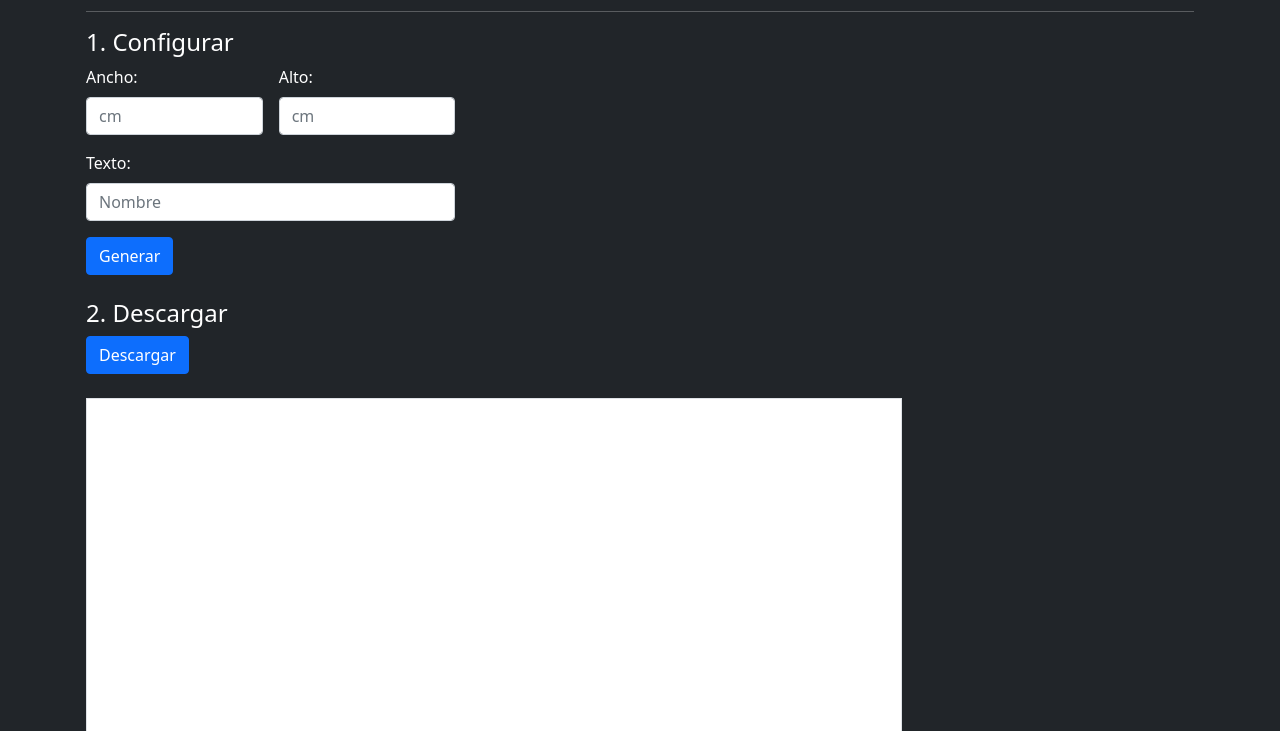
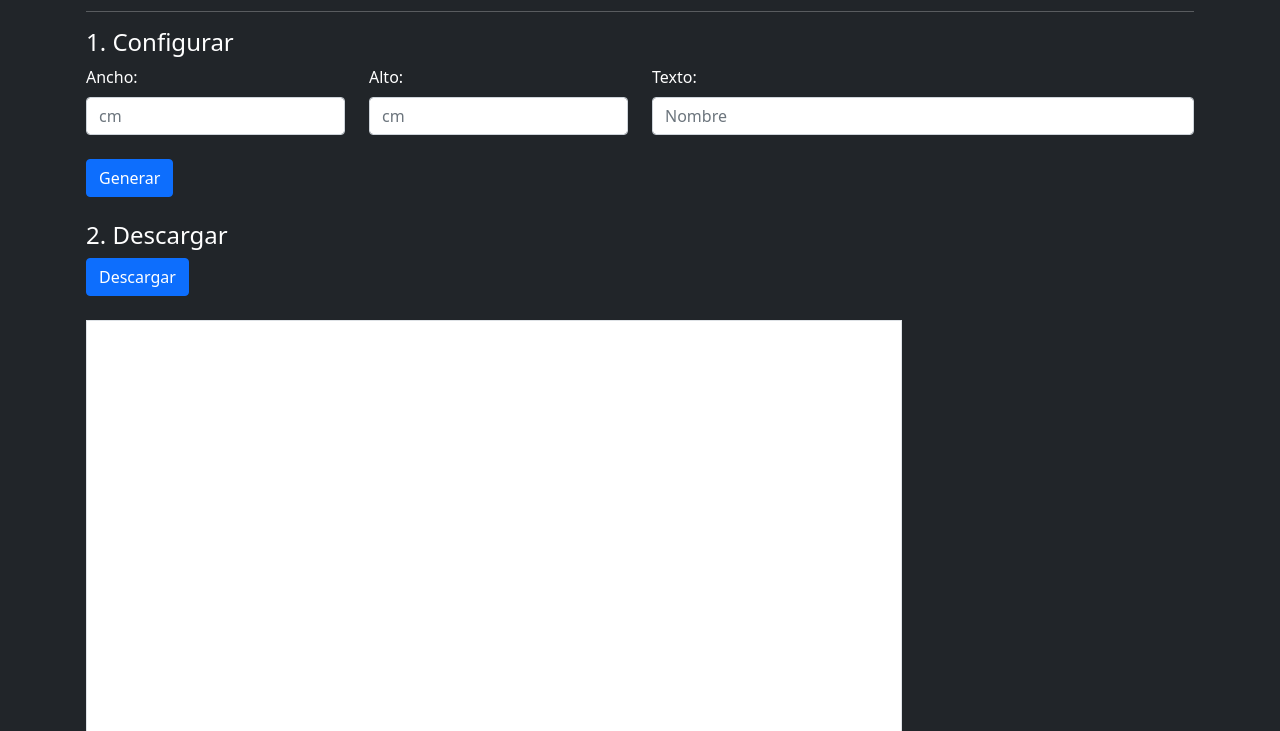
Before and after one commit to NepyLyn/ArnimexTools, a plain HTML site: page pencilLabels/pencilLabels.html in a window 1280 px wide. Shown: the part 69-800 px from the top of the page. Drawn offline with nearby package versions, Linux system fonts and the light colour scheme.

```diff
--- a/index.css
+++ b/index.css
@@ -2,8 +2,8 @@
     width: 8rem;
     height: 8rem;
     background-color: transparent;
-    border: none;
     margin-right: 4rem;
+    margin-bottom: 8rem;
 }
 
 
@@ -15,6 +15,7 @@
 
 .tools{
     flex-wrap: wrap;
+    flex-direction: row;
 }
 
 .card-title{
--- a/pencilLabels/pencilLabels.html
+++ b/pencilLabels/pencilLabels.html
@@ -38,18 +38,18 @@
       <hr />
 
       <div class="config">
-        <div class="step col-4">
+        <div class="step">
           <h4>1. Configurar</h4>
-          <form class="row g-3">
-            <div class="col-sm-6">
+          <form class="row g-4">
+            <div class="col-sm-3">
               <label for="inputEmail4" class="form-label">Ancho:</label>
               <input type="number" class="form-control" id="inputWidth" placeholder="cm">
             </div>
-            <div class="col-sm-6">
+            <div class="col-sm-3">
               <label for="inputPassword4" class="form-label">Alto:</label>
               <input type="number" class="form-control" id="inputHeight" placeholder="cm">
             </div>
-            <div class="col-12">
+            <div class="col-sm-6">
               <label for="inputAddress" class="form-label">Texto:</label>
               <input type="text" class="form-control" id="inputText" placeholder="Nombre">
             </div>
```
